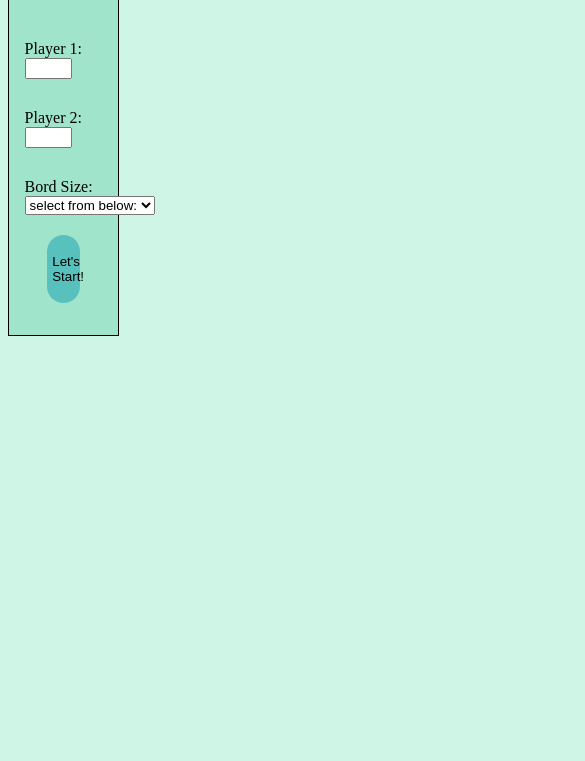
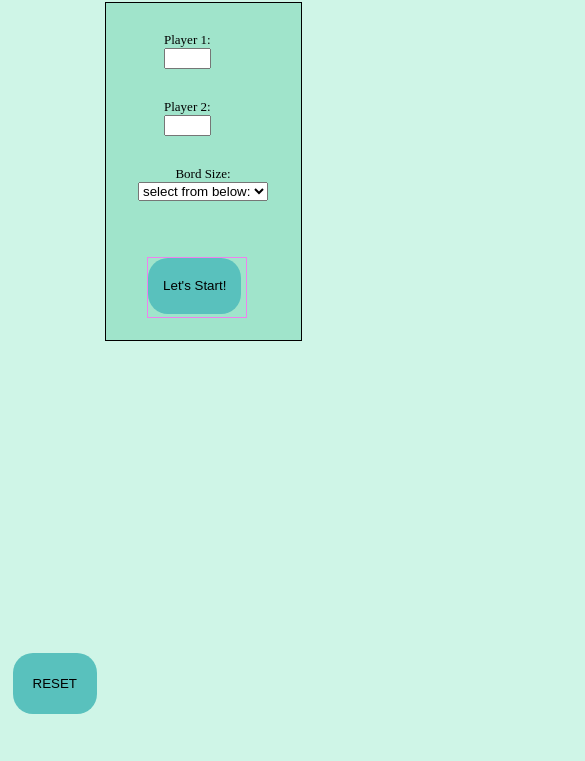
Before and after one commit to dhaneshawati/Scalable-tic-tac-toe, a plain HTML site: page index.html in a window 390 px wide. Shown: the part 83-844 px from the top of the page, 585 px wide, since content can reach past the window. Drawn offline with Linux system fonts and the light colour scheme.

Commit message:
Added Responsive Designs

```diff
--- a/index.html
+++ b/index.html
@@ -8,7 +8,10 @@
     <title>Tic-Tac-Toe</title>
 </head>
 <body>
-    <h1>Tic-Tac-Toe</h1>
+    <div class="header">
+        <h1>Tic-Tac-Toe</h1>
+    </div>
+
     <div class="players" id="playerinfo">
         <div class="player1">
             <label for="p1">Player 1:</label>
@@ -32,7 +35,10 @@
                 <option value="10">10 X 10</option>
             </select>
         </div>
-        <button class="start" id="gamestarter" onclick="createPlayer()">Let's Start!</button>
+        <div class="btndiv">
+            <button class="start" id="gamestarter" onclick="createPlayer()">Let's Start!</button>
+        </div>
+
     </div>
 
     <div class="wrapper">
--- a/style.css
+++ b/style.css
@@ -2,10 +2,17 @@ h1{
     display: flex;
     justify-content: center;
 }
+
 body{
     background-color: #CFF5E7;
     width: 100%;
     height: 100%;
+}
+.header{
+    height: 10%;
+    width: 20%;
+    border: 1px solid red;
+    margin: auto;
 }
 .players{
     background-color: #A0E4CB;
@@ -23,11 +30,16 @@ body{
     padding: 10px;
     margin: 10px; */
 }
+.btndiv{
+    width: 10vw;
+    height: 10vh;
+    border: 1px solid violet;
+}
 button{
     /* display: inline-block; */
     background-color: #59C1BD;
-    width: 30%;
-    height: 20%;
+    width: 90%;
+    height: 90%;
     padding: 5px;
     border: none;
     border-radius: 20px;
@@ -79,8 +91,8 @@ button:hover{
     /* align-items: center; */
     row-gap: 0.5%;
     position: relative;
-    left: 30%;
-    top: -40vh;
+    left: 25%;
+    top: -38vh;
 }
 .row{
     background-color: #59C1BD;
@@ -163,8 +175,8 @@ button:hover{
     /* left: 26.5rem;
     top: -9.8rem; */
     text-align: center;
-    left: 75%;
-    top: -120vh;
+    left: 62%;
+    top: -119vh;
 }
 #game-result{
     top: 0;
@@ -177,8 +189,8 @@ button:hover{
     width:10vw;
     /* border: 1px solid green; */
     position: relative;
-    left: 78%;
-    top: -115vh;
+    left: 66%;
+    top: -142vh;
 }
 #reset{
     width: 90%;
@@ -197,3 +209,193 @@ button:hover{
 .hidden{
     display: none;
 }
+
+/* Responsive */
+
+@media screen and (max-width: 1160px){
+    .bordsize{
+        width: 22vw;
+    }
+    .reset{
+        left: 70%;
+        top: -112vh;
+    }
+    .result{
+        left: 59%;
+        top: -123vh;
+    }
+}
+@media screen and (max-width: 950px){
+    .bordsize{
+        width: 27vw;
+    }
+    .header{
+        width: 22%;
+    }
+    .reset{
+        left: 110%;
+        top: -62vh;
+        height: 8vh;
+        width: 14vw;
+    }
+    .result{
+        left: 73%;
+        top: -79vh;
+    }
+    .btndiv{
+        width: 14vw;
+        height: 8vh;
+    }
+}
+@media screen and (max-width: 768px){
+    .btndiv{
+        position: relative;
+        left: -2%;
+        top: -6%;
+        margin-top: 20%;
+    }
+    .reset {
+        left: 97%;
+        top: -66vh;
+    }
+
+    .header{
+        width: 27%;
+    }
+    .result {
+        left: 62%;
+        top: -80vh;
+    }
+    .wrapper{
+        left: 22%;
+        top: -38vh;
+    }
+}
+
+@media screen and (max-width: 480px){
+    .header{
+        width: 50%;
+        margin: 5px 150px;
+        font-size: small;
+    }
+    .wrapper{
+        height: 59vw;
+        width: 60vh;
+        left: 30%;
+        top: -38vh;
+    }
+    .result{
+        left: 81%;
+        top: -90vh;
+        display: flex;
+        flex-wrap: wrap;
+        font-size: small;
+    }
+    .reset {
+        left: 90%;
+        top: -70vh;
+        height: 9vh;
+        width: 16vw;
+    }
+    .btndiv {
+        left: -9%;
+        top: -6%;
+        width: 15vw;
+        height: 15vh;
+    }
+    button{
+        width: 95%;
+        height: 95%;
+    }
+    .players{
+        width: 40vw;
+        font-size: small;
+    }
+    .bordsize {
+        width: 35vw;
+    }
+}
+@media screen and (max-width: 420px){
+    body{
+        display: flex;
+        flex-direction: column;
+        align-items: center;
+        justify-content: center;
+    }
+    .btndiv {
+        left: -3%;
+        top: -1%;
+        width: 25vw;
+        height: 7vh;
+    }
+    .wrapper{
+        left: 0;
+        top: 0;
+    }
+    .result{
+        left: 0;
+        top: -24vh;
+    }
+    .reset{
+        left: -38%;
+        top: 0;
+        height: 8vh;
+        width: 24vw;
+    }
+    .players {
+        width: 50vw;
+    }
+    .bordsize {
+        width: 39vw;
+        text-align: center;
+    }
+    table{
+        width: 40%;
+        height: 34vh;
+    }
+    .container{
+        left: 2%;
+    }
+}
+@media screen and (max-width: 300px){
+    body{
+        display: flex;
+        flex-direction: column;
+        align-items: center;
+        justify-content: center;
+    }
+    .btndiv {
+        left: -3%;
+        top: -8%;
+        width: 25vw;
+        height: 7vh;
+    }
+    .wrapper{
+        left: 0;
+        top: 0;
+    }
+    .result{
+        left: 0;
+        top: -24vh;
+    }
+    .reset{
+        left: -38%;
+        top: 0;
+        height: 8vh;
+        width: 24vw;
+    }
+    .players {
+        width: 62vw;
+    }
+    .bordsize {
+        width: 39vw;
+        text-align: center;
+    }
+    table{
+        width: 40%;
+        height: 34vh;
+    }
+    .container{
+        left: 2%;
+    }
+}
```
